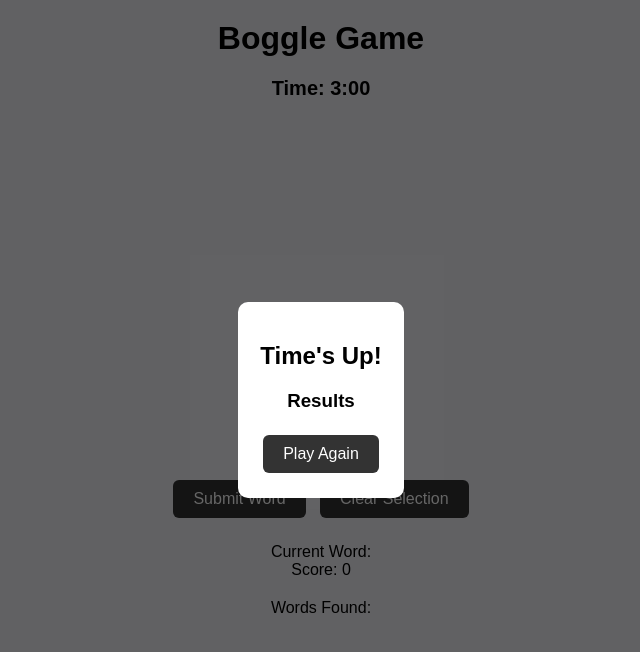
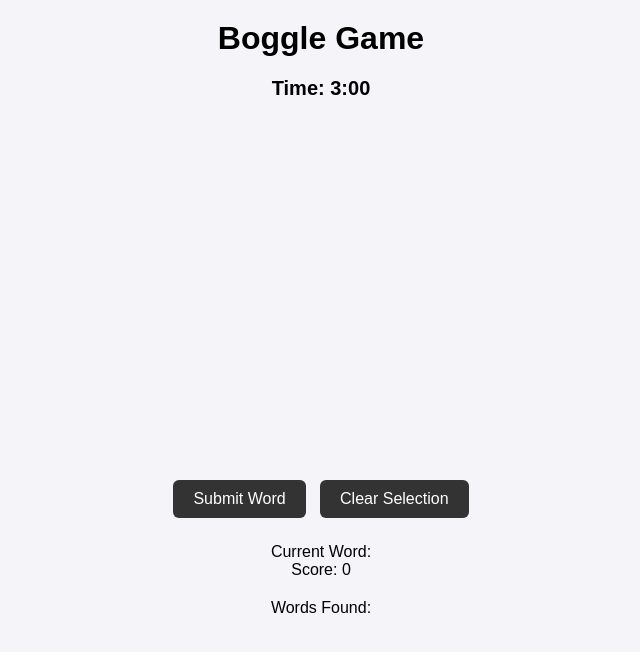
Before and after one commit to rc3049/async-boggle, a plain HTML site: page index.html in a window 1280 px wide. Both pictures are taken after a click on the button "Play Again". Shown: the whole page, without its empty margins (319-959 px from the left). Drawn offline with Linux system fonts and the light colour scheme; no server answers.

Commit message:
Update index.html

```diff
--- a/index.html
+++ b/index.html
@@ -286,8 +286,18 @@
       document.getElementById("summaryModal").style.display = "flex";
     }
 
-    window.closeSummary = function() {
-      location.reload();
+    window.closeSummary = async function() {
+      // Generate a fresh board (new boardId, new dice roll, new URL)
+      selectedCubes = [];
+      currentWord = "";
+      foundWords = [];
+      score = 0;
+      document.getElementById("score").innerText = "Score: 0";
+      document.getElementById("word-list").innerText = "Words Found: ";
+      document.getElementById("current-word").innerText = "Current Word: ";
+      document.getElementById("summaryModal").style.display = "none";
+
+      await generateBoard();  // 👈 new board instead of reload
     };
 
     /***********************
```
